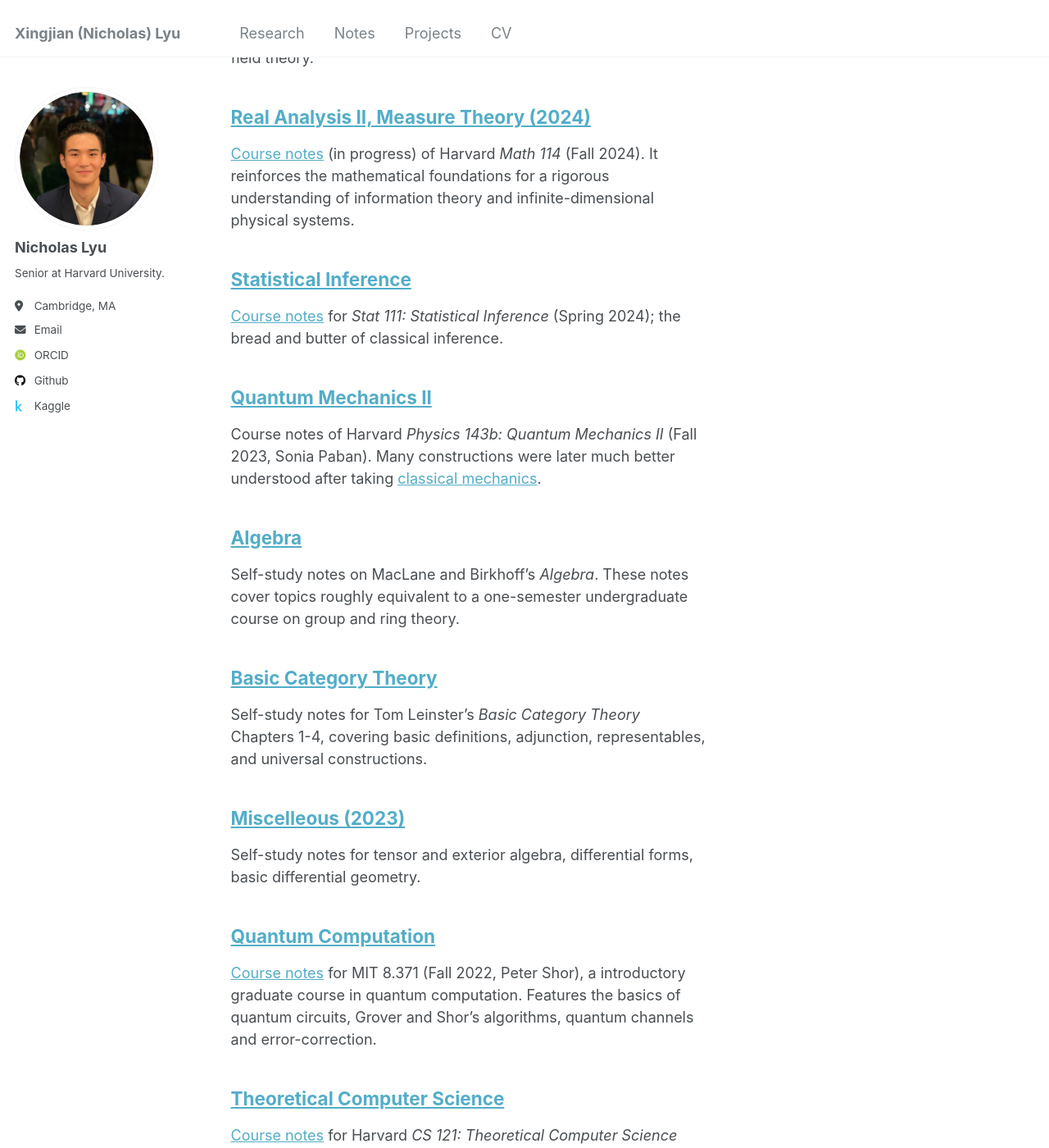
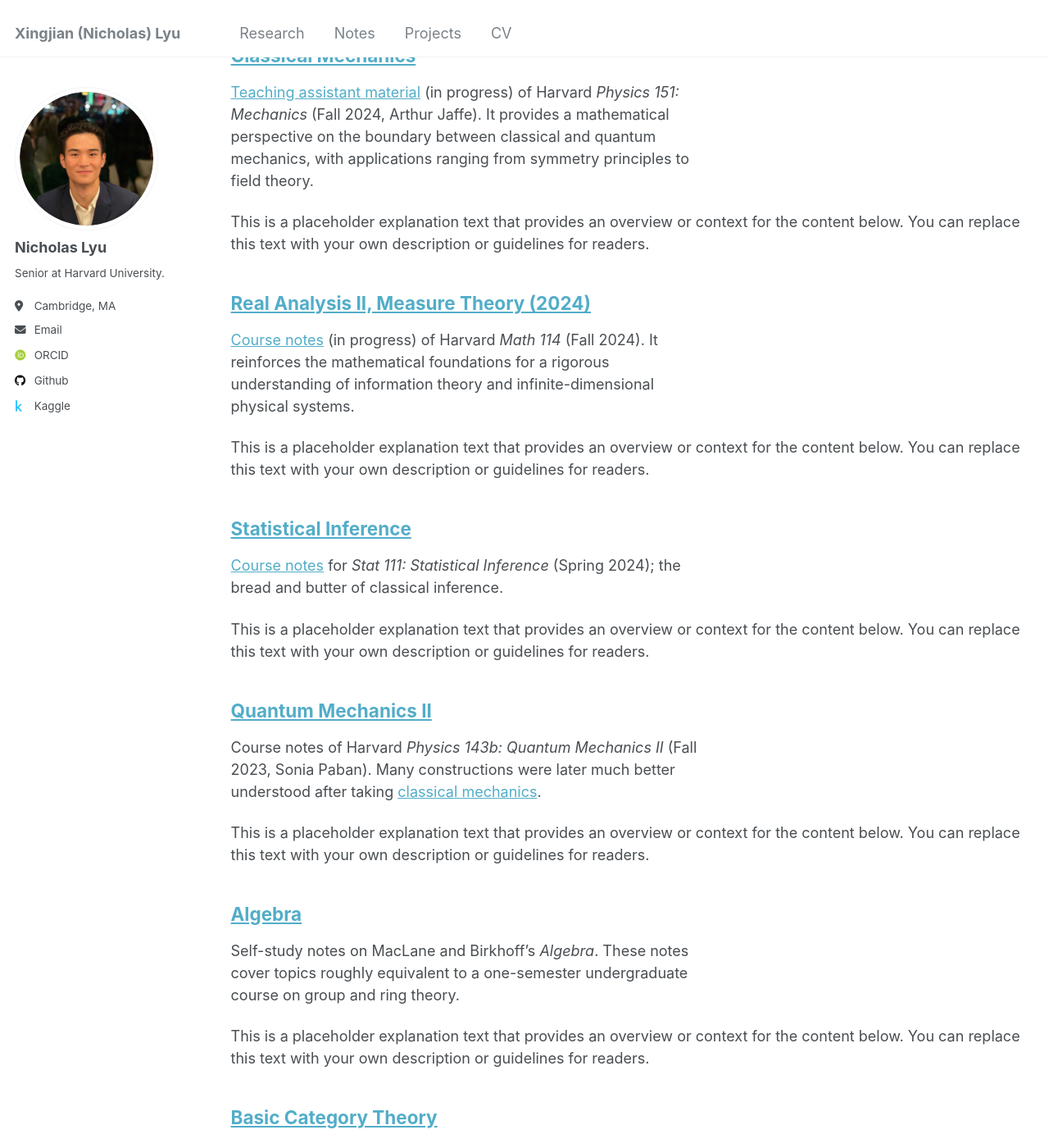
Before and after one commit to nlyu1/nlyu1.github.io, a Jekyll site: the page built from _pages/notes.html, in a window 1280 px wide and 1400 px high, scrolled down 473 px. Shown: the whole window at 82% size. Built offline with Jekyll 4.4.1, drawn with Linux system fonts in a browser that asks for light colours; some web fonts are replaced; some of the changed text lies outside the part shown.

Commit message:
try adding explanation test on notes page

```diff
--- a/_includes/archive-single-talk.html
+++ b/_includes/archive-single-talk.html
@@ -5,6 +5,9 @@
 {% else %}
   {% assign teaser = site.teaser %}
 {% endif %}
+
+<!-- Placeholder explanation text under the header -->
+<div class="explanation-text"> <p>This is a placeholder explanation text that provides an overview or context for the content below. You can replace this text with your own description or guidelines for readers.</p> </div>
 
 {% if post.id %}
   {% assign title = post.title | markdownify | remove: "<p>" | remove: "</p>" %}
```
